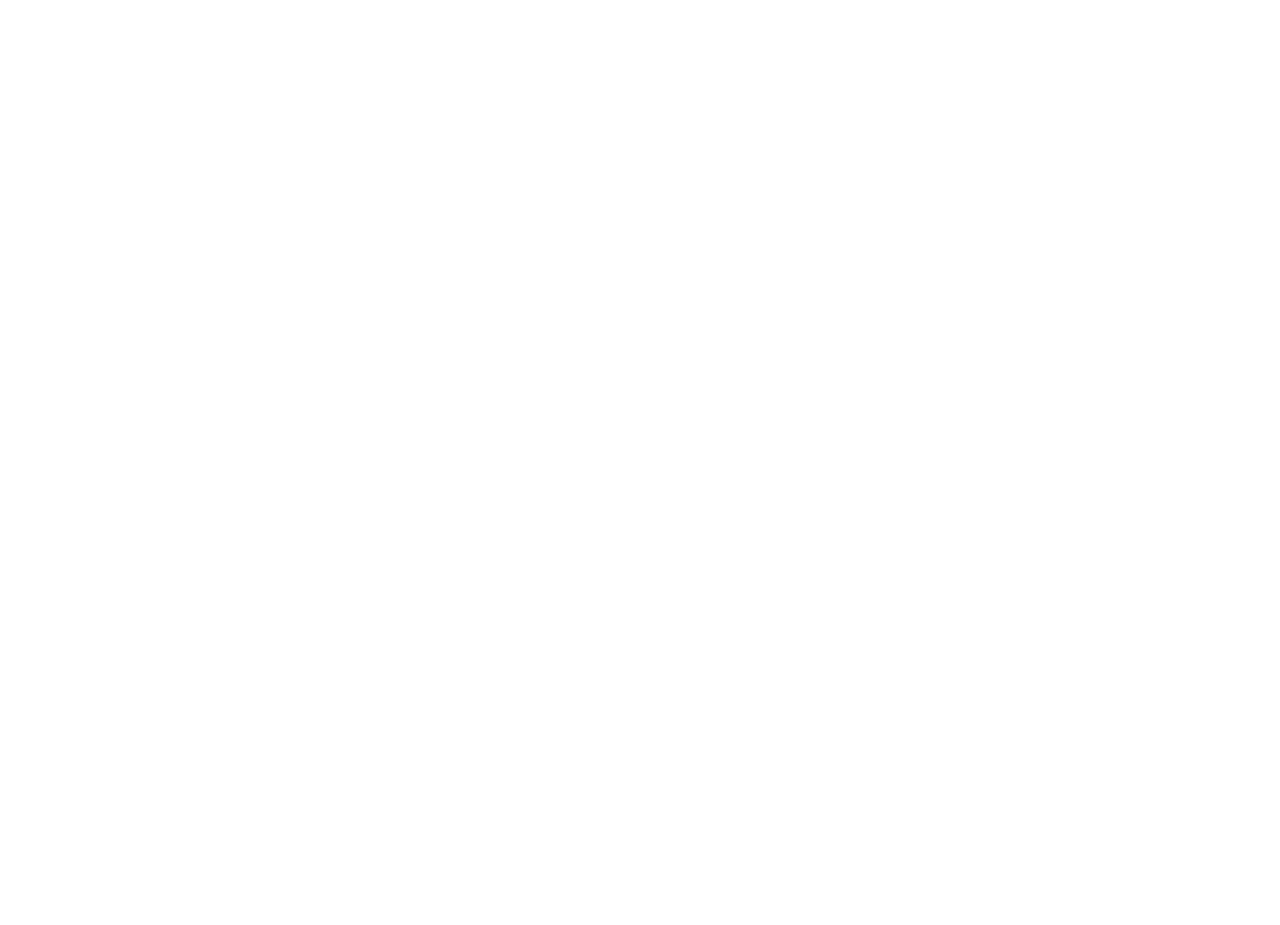
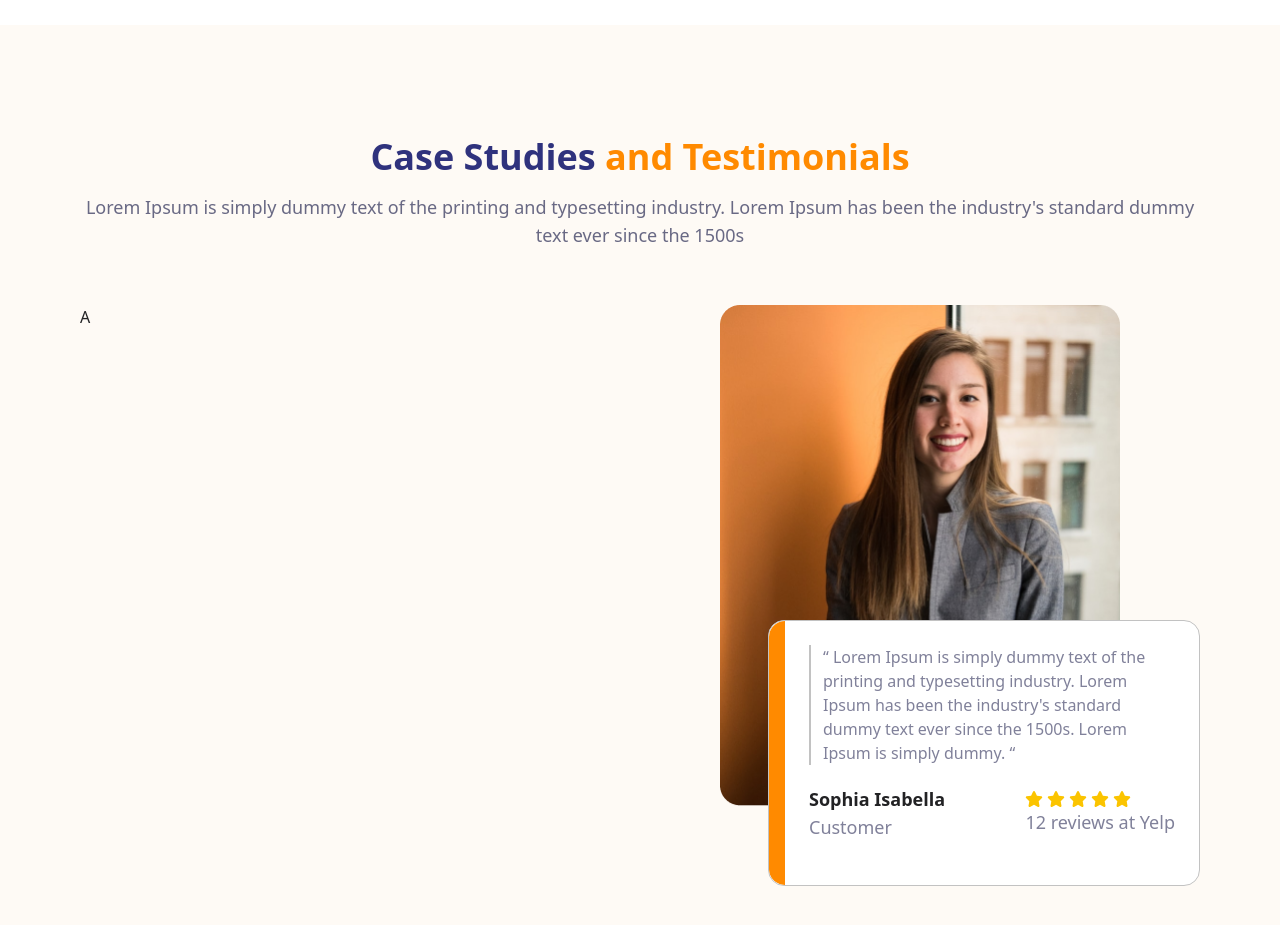
Before and after one commit to alonzojoe/zone-tech, a React (Vite) app: page / in a window 1280 px wide. Shown: the part 1780-2705 px from the top of the page. Before the commit the page ends 1805 px from the top, so only its background shows below. Built offline with nearby package versions, Linux system fonts and the light colour scheme.

Commit message:
feat: create ui ux for Testimonials, right part Customer testimonials

```diff
--- a/src/App.jsx
+++ b/src/App.jsx
@@ -2,6 +2,7 @@
 import Home from "./components/Home";
 import Brands from "./components/Brands";
 import Services from "./components/Services";
+import Testimonials from "./components/Testimonials";
 function App() {
   return (
     <main className="overflow-x-hidden bg-white text-dark">
@@ -9,6 +10,7 @@
       <Home />
       <Brands />
       <Services />
+      <Testimonials />
     </main>
   );
 }
--- /dev/null
+++ b/src/components/Testimonials.jsx
@@ -0,0 +1,65 @@
+import TestimonialsImg from "../assets/images/testimonials.png";
+import { FaStar } from "react-icons/fa6";
+
+const Testimonials = () => {
+  return (
+    <section className="bg-light overflow-hidden">
+      <div className="container py-14 md:py-24">
+        <div className="flex flex-col items-center justify-center">
+          <h2 className="text-4xl font-bold text-primary py-4">
+            Case Studies{" "}
+            <span className="text-secondary">and Testimonials</span>
+          </h2>
+          <p className="text-lighter text-lg text-center">
+            Lorem Ipsum is simply dummy text of the printing and typesetting
+            industry. Lorem Ipsum has been the industry&apos;s standard dummy
+            text ever since the 1500s
+          </p>
+        </div>
+        <div className="grid grid-cols-1 md:grid-cols-2 py-14">
+          <div>A</div>
+          <div className="flex flex-col justify-center items-center relative z-10">
+            <img
+              src={TestimonialsImg}
+              alt="testimonials-hero"
+              className="w-[200px] xl:w-[400px]"
+            />
+            <div className="absolute -bottom-20 left-32">
+              <div className="rounded-2xl bg-white border-[1px] p-6 border-barrier relative overflow-hidden">
+                <div className="absolute top-0 left-0 h-full w-4 bg-secondary rounded-l-2xl"></div>
+                <div className="ml-4">
+                  <p className="text-lightest text-md border-l-2 px-3 border-barrier">
+                    “ Lorem Ipsum is simply dummy text of the printing and
+                    typesetting industry. Lorem Ipsum has been the
+                    industry&apos;s standard dummy text ever since the 1500s.
+                    Lorem Ipsum is simply dummy. “
+                  </p>
+                  <div className="flex justify-between items-center py-5">
+                    <div>
+                      <h5 className="text-lg font-semibold">Sophia Isabella</h5>
+                      <p className="text-lightest text-lg">Customer</p>
+                    </div>
+                    <div>
+                      <div className="flex gap-1">
+                        <FaStar className="text-yellow text-lg" />
+                        <FaStar className="text-yellow text-lg" />
+                        <FaStar className="text-yellow text-lg" />
+                        <FaStar className="text-yellow text-lg" />
+                        <FaStar className="text-yellow text-lg" />
+                      </div>
+                      <p className="text-lightest text-lg">
+                        12 reviews at Yelp
+                      </p>
+                    </div>
+                  </div>
+                </div>
+              </div>
+            </div>
+          </div>
+        </div>
+      </div>
+    </section>
+  );
+};
+
+export default Testimonials;
--- a/tailwind.config.js
+++ b/tailwind.config.js
@@ -15,6 +15,7 @@
         muted: "#9C9C9C",
         yellow: "#FBC400",
         barrier: "#C2C2C2",
+        lightest: "#80819A"
       },
       container: {
         center: true,
```
Also changed, not shown: src/assets/images/testimonials.png (added).
